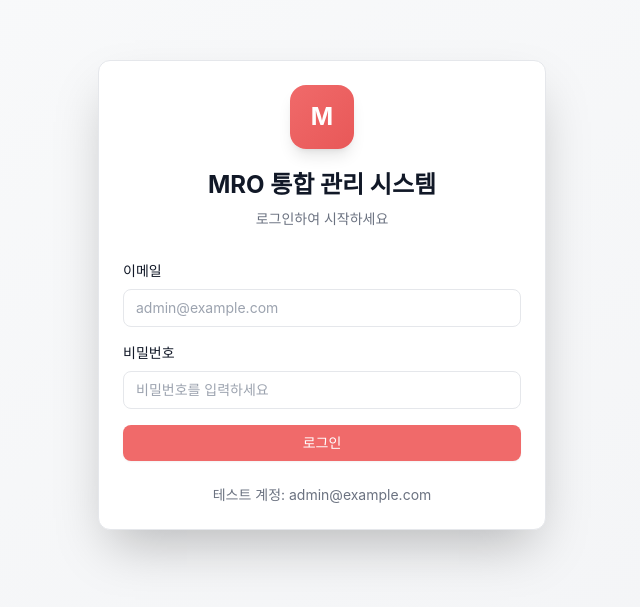
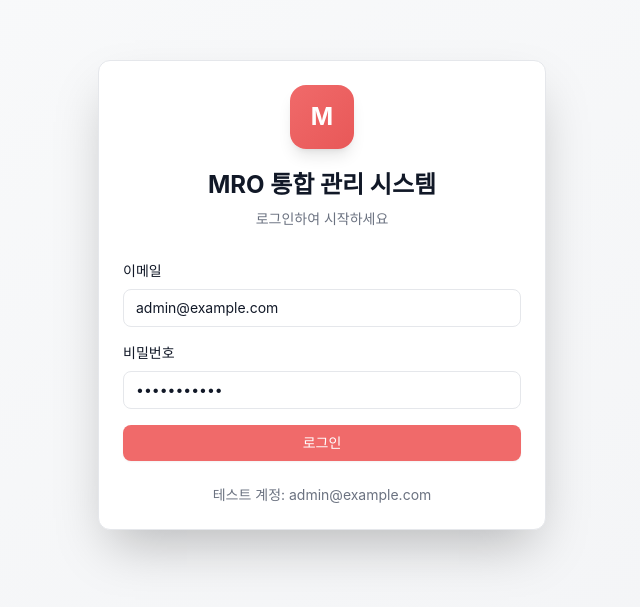
Before and after one commit to kimxmfldh/mro, a React (Vite) app: page /login in a window 1280 px wide. Shown: the part 105-712 px from the top of the page, without its empty margins (318-958 px from the left). Built offline with nearby package versions, Linux system fonts and the light colour scheme.

Commit message:
Fix: 로그인 페이지에 테스트 계정 자동 입력
- 이메일: admin@example.com
- 비밀번호: password123
- PPT 시연을 위해 자동으로 입력되도록 설정

```diff
--- a/src/pages/Login.tsx
+++ b/src/pages/Login.tsx
@@ -9,8 +9,8 @@ interface LoginProps {
 }
 
 const Login: React.FC<LoginProps> = ({ onLogin }) => {
-  const [email, setEmail] = useState('');
-  const [password, setPassword] = useState('');
+  const [email, setEmail] = useState('admin@example.com');
+  const [password, setPassword] = useState('password123');
   const navigate = useNavigate();
 
   const handleSubmit = (e: React.FormEvent) => {
```
